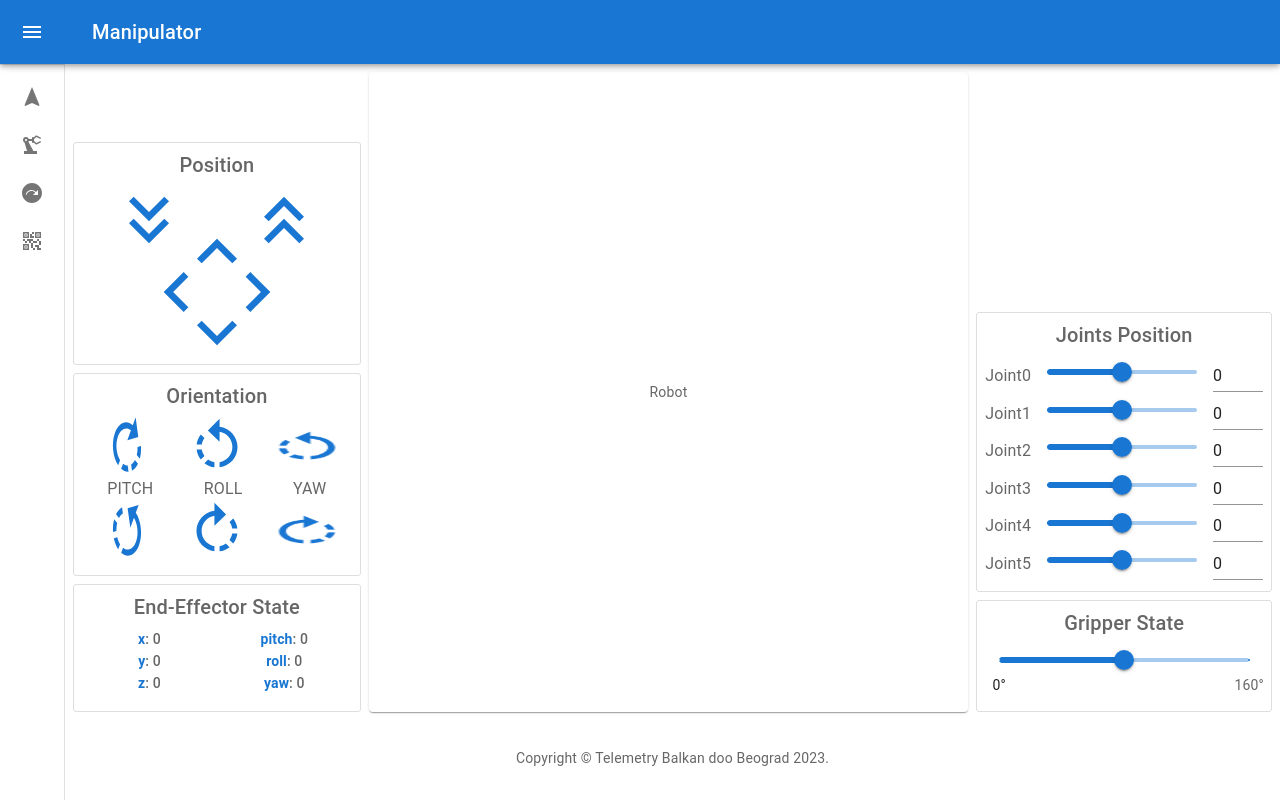
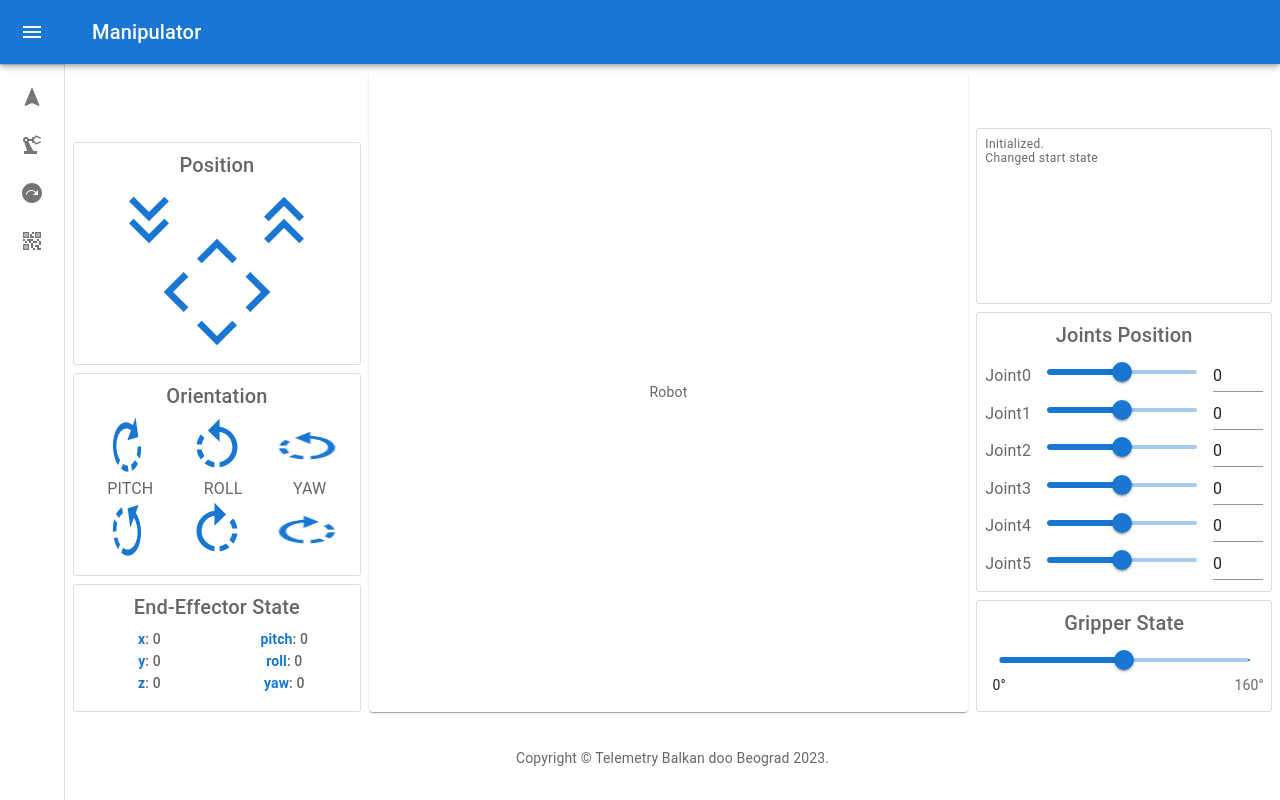
Before and after one commit to sergei-nntu/orb, a React (Create React App) app in the folder web/: page /manipulator in a window 1280 px wide. Built offline with nearby package versions, Linux system fonts and the light colour scheme; no server answers; the HTML template or start-up script is replaced by a standard one; what blockly would draw is missing.

Commit message:
Add user console without particular logic

```diff
--- a/web/src/pages/manipulator/components/RobotStates/RobotStates.tsx
+++ b/web/src/pages/manipulator/components/RobotStates/RobotStates.tsx
@@ -3,6 +3,7 @@ import {Item} from "../StyledComponents/StyledComponents";
 import JointsState from "./JointsState/JointsState";
 import React from "react";
 import GripperState from "./GripperState/GripperState";
+import UserConsole from "../UserConsole/UserConsole";
 
 export default function RobotStates() {
     return (
@@ -16,6 +17,7 @@ export default function RobotStates() {
                     justifyContent: "flex-end"
                 }}
             >
+                <UserConsole />
                 <JointsState />
                 <GripperState />
             </Item>
--- /dev/null
+++ b/web/src/pages/manipulator/components/UserConsole/UserConsole.tsx
@@ -0,0 +1,37 @@
+import React, {useEffect, useRef, useState} from 'react';
+import { StyledBox } from '../StyledComponents/StyledComponents';
+import { CssBaseline, Typography } from '@mui/material';
+
+export default function UserConsole() {
+    const [messages] = useState<string[]>(["Initialized.", "Changed start state"]);
+    const messagesEndRef = useRef<HTMLDivElement | null>(null);
+
+    // Example to add message to console
+    // const addMessage = (messageText) => {
+    //   setMessages([...messages, messageText]);
+    // };
+
+    useEffect(() => {
+        if (messagesEndRef.current) {
+          messagesEndRef.current.scrollIntoView({ behavior: 'smooth' });
+        }
+      }, [messages]);
+
+    return (
+        <StyledBox sx={{ width: '100%', height: '22vh', mb: 1, overflowY: 'auto' }}>
+            <CssBaseline />
+            {messages.map((msg, index) => (
+                <Typography
+                    key={index}
+                    align='left'
+                    variant='caption'
+                    component={'div'}
+                    sx={{lineHeight: 1.2}}
+                >
+                    {msg}
+                </Typography>
+            ))}
+            <div ref={messagesEndRef} />
+        </StyledBox>
+    );
+}
```
